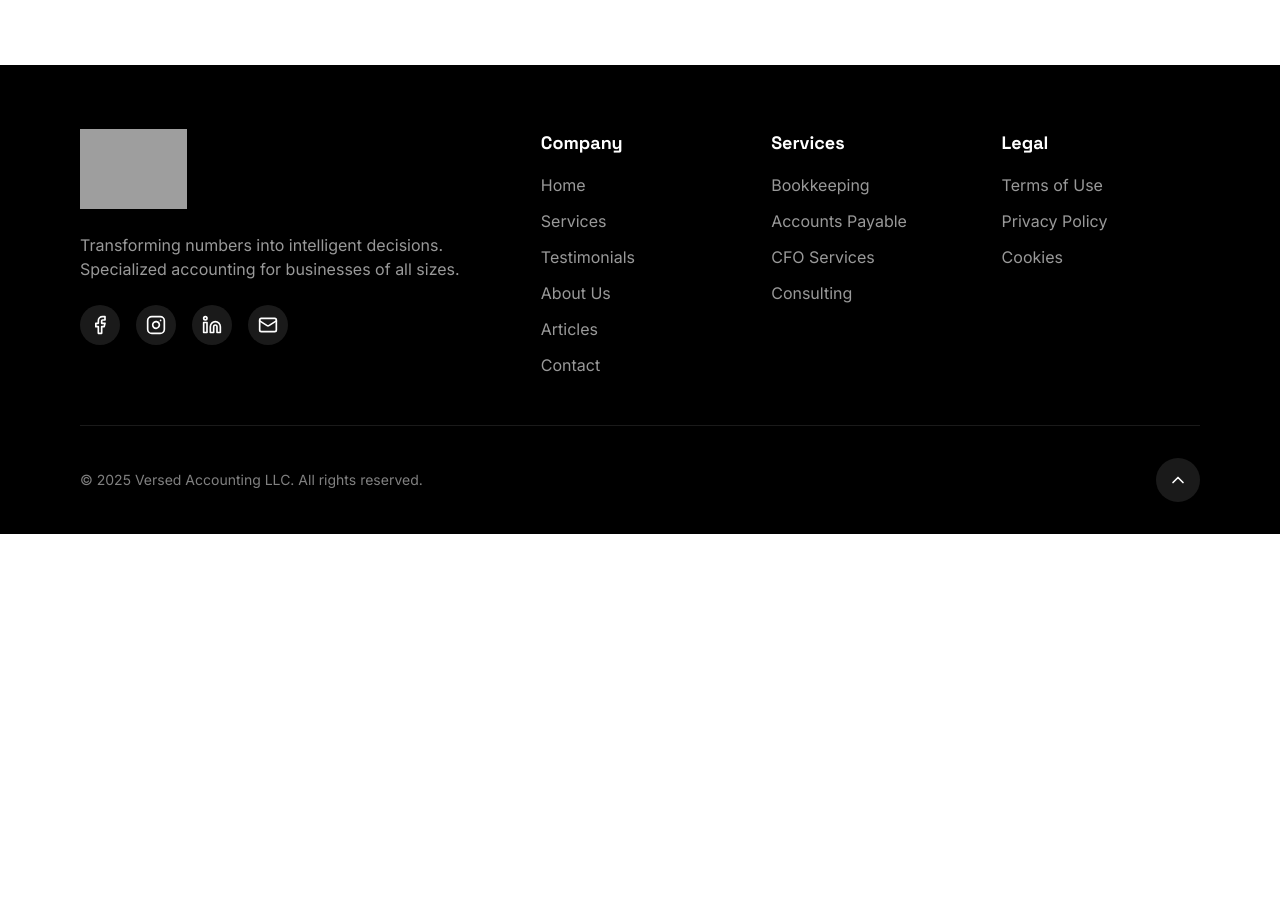
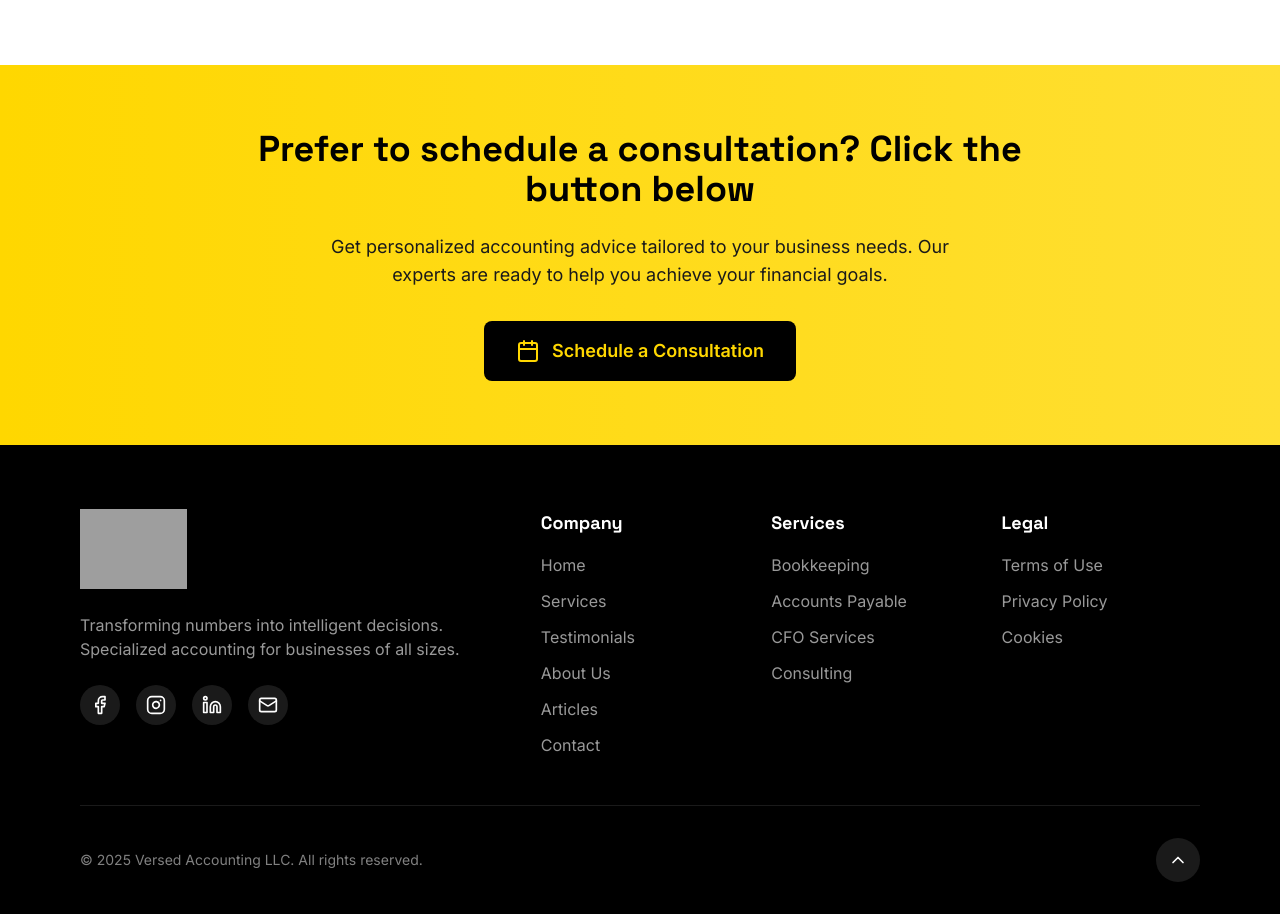
Before and after one commit to versedaccounting/versedaccounting, a React (Vite) app: page /articles/how-to-organize-your-business-finances in a window 1280 px wide. Shown: the part 2780-3694 px from the top of the page. Before the commit the page ends 3314 px from the top, so only its background shows below. Built offline with nearby package versions, Linux system fonts and the light colour scheme; grey boxes are pictures that could not be loaded.

Commit message:
Adicionar seção de consulta no final do site

```diff
--- a/src/components/Footer.tsx
+++ b/src/components/Footer.tsx
@@ -1,7 +1,7 @@
 import React from 'react';
 import { Link } from 'react-router-dom';
 import Logo from './Logo';
-import { Facebook, Instagram, Linkedin, Mail, ChevronUp } from 'lucide-react';
+import { Facebook, Instagram, Linkedin, Mail, ChevronUp, Calendar } from 'lucide-react';
 
 const Footer: React.FC = () => {
   const scrollToTop = () => {
@@ -49,7 +49,32 @@ const Footer: React.FC = () => {
   ];
 
   return (
-    <footer className="bg-secondary-900 text-white pt-16 pb-8">
+    <footer className="bg-secondary-900 text-white">
+      {/* Call to Action Section */}
+      <div className="bg-gradient-to-r from-primary-500 to-primary-400 py-16">
+        <div className="container text-center">
+          <div className="max-w-3xl mx-auto">
+            <h3 className="text-3xl md:text-4xl font-bold text-secondary-900 mb-6">
+              Prefer to schedule a consultation? Click the button below
+            </h3>
+            <p className="text-lg text-secondary-800 mb-8 max-w-2xl mx-auto">
+              Get personalized accounting advice tailored to your business needs. Our experts are ready to help you achieve your financial goals.
+            </p>
+            <a
+              href="https://calendly.com/versedacc"
+              target="_blank"
+              rel="noopener noreferrer"
+              className="inline-flex items-center gap-3 bg-secondary-900 text-primary-500 px-8 py-4 rounded-lg font-semibold text-lg hover:bg-secondary-800 hover:shadow-lg transform hover:-translate-y-1 transition-all duration-300"
+            >
+              <Calendar size={24} />
+              Schedule a Consultation
+            </a>
+          </div>
+        </div>
+      </div>
+
+      {/* Main Footer Content */}
+      <div className="pt-16 pb-8">
         <div className="container">
           <div className="grid md:grid-cols-2 lg:grid-cols-5 gap-8 mb-12">
             <div className="lg:col-span-2">
@@ -114,6 +139,7 @@ const Footer: React.FC = () => {
             </button>
           </div>
         </div>
+      </div>
     </footer>
   );
 };
```
Lines whose indentation alone changed are shown as unchanged.
